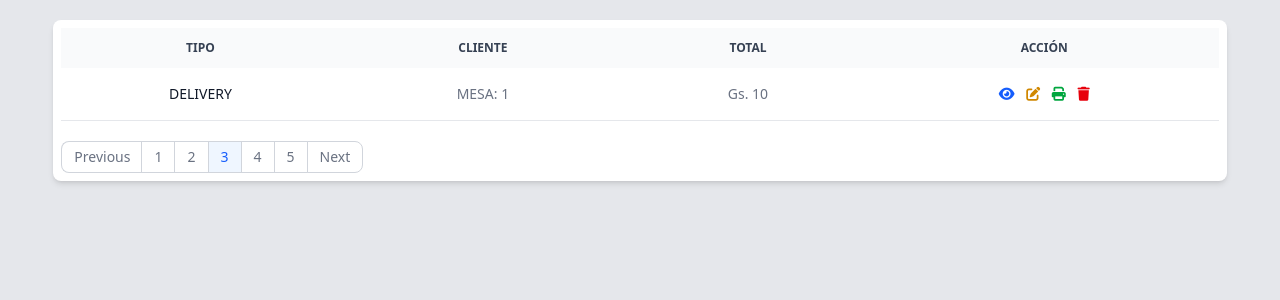
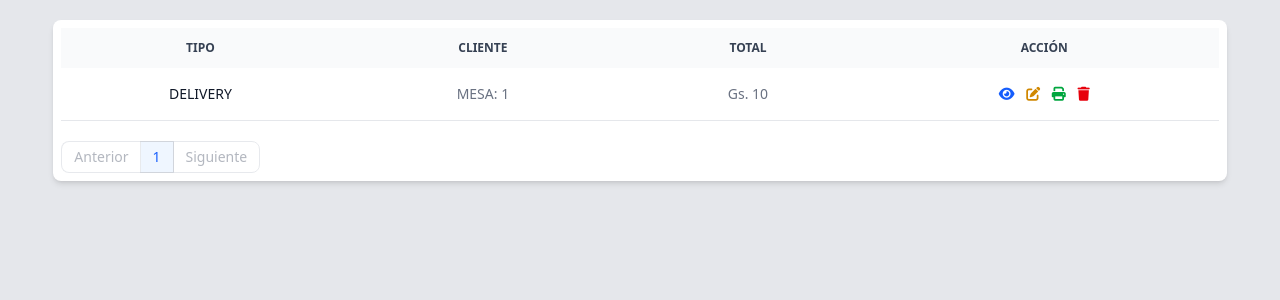
Before and after one commit to jdg24g/tail-bidmax, a Django app: page / in a window 1280 px wide. Shown: the part 64-364 px from the top of the page. Run offline with Django 5.2, Linux system fonts and the light colour scheme; a user stored in the database is signed in; tables that the repository leaves empty hold one stand-in row (values such as "Sample post").

Commit message:
Implement pagination for ticket list view

```diff
--- /dev/null
+++ b/a_pagina/static/js/table.js
@@ -0,0 +1,57 @@
+function printTicket(url) {
+  // Abre la URL en una nueva ventana
+  const printWindow = window.open(url, "_blank");
+
+  // Cuando la ventana termine de cargar, imprime
+  printWindow.onload = function () {
+    printWindow.print();
+    // Espera un momento y luego cierra la ventana
+    setTimeout(function () {
+      printWindow.close();
+    }, 10000); // Espera 1 segundo antes de cerrar
+  };
+}
+
+function deleteTicket(ticketId) {
+  const themeColor = document.querySelector('meta[name="theme-color"]');
+  themeColor.setAttribute("content", "#991B1B");
+  if (confirm("¿Estás seguro que deseas eliminar este ticket?")) {
+    fetch(`/delete-ticket/${ticketId}/`, {
+      method: "DELETE",
+      headers: {
+        "X-CSRFToken": getCookie("csrftoken"),
+      },
+    })
+      .then((response) => {
+        if (response.ok) {
+          // Recarga la página después de eliminar
+          window.location.reload();
+          themeColor.setAttribute("content", "#0F172A");
+        } else {
+          alert("Error al eliminar el ticket");
+        }
+      })
+      .catch((error) => {
+        console.error("Error:", error);
+        alert("Error al eliminar el ticket");
+      });
+  } else {
+    themeColor.setAttribute("content", "#0F172A");
+  }
+}
+
+// Función auxiliar para obtener el token CSRF
+function getCookie(name) {
+  let cookieValue = null;
+  if (document.cookie && document.cookie !== "") {
+    const cookies = document.cookie.split(";");
+    for (let i = 0; i < cookies.length; i++) {
+      const cookie = cookies[i].trim();
+      if (cookie.substring(0, name.length + 1) === name + "=") {
+        cookieValue = decodeURIComponent(cookie.substring(name.length + 1));
+        break;
+      }
+    }
+  }
+  return cookieValue;
+}
--- a/a_pagina/static/src/output.css
+++ b/a_pagina/static/src/output.css
@@ -232,6 +232,9 @@
   }
 }
 @layer utilities {
+  .pointer-events-none {
+    pointer-events: none;
+  }
   .collapse {
     visibility: collapse;
   }
@@ -906,6 +909,9 @@
   .underline {
     text-decoration-line: underline;
   }
+  .opacity-50 {
+    opacity: 50%;
+  }
   .shadow {
     --tw-shadow: 0 1px 3px 0 var(--tw-shadow-color, rgb(0 0 0 / 0.1)), 0 1px 2px -1px var(--tw-shadow-color, rgb(0 0 0 / 0.1));
     box-shadow: var(--tw-inset-shadow), var(--tw-inset-ring-shadow), var(--tw-ring-offset-shadow), var(--tw-ring-shadow), var(--tw-shadow);
--- a/a_pagina/templates/components/table.html
+++ b/a_pagina/templates/components/table.html
@@ -1,3 +1,4 @@
+{% load static %}
 {% load humanize %}
 <div class="flex justify-center">
     <div class="relative  shadow-md sm:rounded-lg p-2 rounded-sm bg-white dark:bg-gray-800 mt-5 w-11/12">
@@ -62,91 +63,43 @@
         </tbody>
 
     </table>
-    <nav aria-label="Page navigation example" class="mt-5">
+    <nav aria-label="Paginación" class="mt-5">
         <ul class="inline-flex -space-x-px text-sm">
             <li>
-            <a href="#" class="flex items-center justify-center px-3 h-8 ms-0 leading-tight text-gray-500 bg-white border border-e-0 border-gray-300 rounded-s-lg hover:bg-gray-100 hover:text-gray-700 dark:bg-gray-800 dark:border-gray-700 dark:text-gray-400 dark:hover:bg-gray-700 dark:hover:text-white">Previous</a>
+                <a href="?page={% if items.has_previous %}{{ items.previous_page_number }}{% else %}1{% endif %}"
+                   class="flex items-center justify-center px-3 h-8 ms-0 leading-tight text-gray-500 bg-white border border-e-0 border-gray-300 rounded-s-lg hover:bg-gray-100 hover:text-gray-700 dark:bg-gray-800 dark:border-gray-700 dark:text-gray-400 dark:hover:bg-gray-700 dark:hover:text-white {% if not items.has_previous %}pointer-events-none opacity-50{% endif %}">
+                    Anterior
+                </a>
             </li>
+
+            {% for num in items.paginator.page_range %}
+                {% if num == items.number %}
                 <li>
-            <a href="#" class="flex items-center justify-center px-3 h-8 leading-tight text-gray-500 bg-white border border-gray-300 hover:bg-gray-100 hover:text-gray-700 dark:bg-gray-800 dark:border-gray-700 dark:text-gray-400 dark:hover:bg-gray-700 dark:hover:text-white">1</a>
+                    <a href="?page={{ num }}"
+                       aria-current="page"
+                       class="flex items-center justify-center px-3 h-8 text-blue-600 border border-gray-300 bg-blue-50 hover:bg-blue-100 hover:text-blue-700 dark:border-gray-700 dark:bg-gray-700 dark:text-white">
+                        {{ num }}
+                    </a>
                 </li>
+                {% else %}
                 <li>
-            <a href="#" class="flex items-center justify-center px-3 h-8 leading-tight text-gray-500 bg-white border border-gray-300 hover:bg-gray-100 hover:text-gray-700 dark:bg-gray-800 dark:border-gray-700 dark:text-gray-400 dark:hover:bg-gray-700 dark:hover:text-white">2</a>
+                    <a href="?page={{ num }}"
+                       class="flex items-center justify-center px-3 h-8 leading-tight text-gray-500 bg-white border border-gray-300 hover:bg-gray-100 hover:text-gray-700 dark:bg-gray-800 dark:border-gray-700 dark:text-gray-400 dark:hover:bg-gray-700 dark:hover:text-white">
+                        {{ num }}
+                    </a>
                 </li>
+                {% endif %}
+            {% endfor %}
+
             <li>
-            <a href="#" aria-current="page" class="flex items-center justify-center px-3 h-8 text-blue-600 border border-gray-300 bg-blue-50 hover:bg-blue-100 hover:text-blue-700 dark:border-gray-700 dark:bg-gray-700 dark:text-white">3</a>
-          </li>
-          <li>
-            <a href="#" class="flex items-center justify-center px-3 h-8 leading-tight text-gray-500 bg-white border border-gray-300 hover:bg-gray-100 hover:text-gray-700 dark:bg-gray-800 dark:border-gray-700 dark:text-gray-400 dark:hover:bg-gray-700 dark:hover:text-white">4</a>
-          </li>
-          <li>
-            <a href="#" class="flex items-center justify-center px-3 h-8 leading-tight text-gray-500 bg-white border border-gray-300 hover:bg-gray-100 hover:text-gray-700 dark:bg-gray-800 dark:border-gray-700 dark:text-gray-400 dark:hover:bg-gray-700 dark:hover:text-white">5</a>
-          </li>
-          <li>
-            <a href="#" class="flex items-center justify-center px-3 h-8 leading-tight text-gray-500 bg-white border border-gray-300 rounded-e-lg hover:bg-gray-100 hover:text-gray-700 dark:bg-gray-800 dark:border-gray-700 dark:text-gray-400 dark:hover:bg-gray-700 dark:hover:text-white">Next</a>
+                <a href="?page={% if items.has_next %}{{ items.next_page_number }}{% else %}{{ items.paginator.num_pages }}{% endif %}"
+                   class="flex items-center justify-center px-3 h-8 leading-tight text-gray-500 bg-white border border-gray-300 rounded-e-lg hover:bg-gray-100 hover:text-gray-700 dark:bg-gray-800 dark:border-gray-700 dark:text-gray-400 dark:hover:bg-gray-700 dark:hover:text-white {% if not items.has_next %}pointer-events-none opacity-50{% endif %}">
+                    Siguiente
+                </a>
             </li>
         </ul>
     </nav>
 </div>
 </div>
 
-<script>
-    function printTicket(url) {
-        // Abre la URL en una nueva ventana
-        const printWindow = window.open(url, '_blank');
-
-        // Cuando la ventana termine de cargar, imprime
-        printWindow.onload = function() {
-            printWindow.print();
-            // Espera un momento y luego cierra la ventana
-            setTimeout(function() {
-                printWindow.close();
-            }, 10000); // Espera 1 segundo antes de cerrar
-        };
-    }
-
-    function deleteTicket(ticketId) {
-        const themeColor = document.querySelector('meta[name="theme-color"]');
-        themeColor.setAttribute('content', '#991B1B');
-        if (confirm('¿Estás seguro que deseas eliminar este ticket?')) {
-
-            fetch(`/delete-ticket/${ticketId}/`, {
-                method: 'DELETE',
-                headers: {
-                    'X-CSRFToken': getCookie('csrftoken')
-                },
-            })
-            .then(response => {
-                if (response.ok) {
-                    // Recarga la página después de eliminar
-                    window.location.reload();
-                    themeColor.setAttribute('content', '#0F172A');
-                } else {
-                    alert('Error al eliminar el ticket');
-                }
-            })
-            .catch(error => {
-                console.error('Error:', error);
-                alert('Error al eliminar el ticket');
-            });
-        }else{
-            themeColor.setAttribute('content', '#0F172A');
-        }
-    }
-
-    // Función auxiliar para obtener el token CSRF
-    function getCookie(name) {
-        let cookieValue = null;
-        if (document.cookie && document.cookie !== '') {
-            const cookies = document.cookie.split(';');
-            for (let i = 0; i < cookies.length; i++) {
-                const cookie = cookies[i].trim();
-                if (cookie.substring(0, name.length + 1) === (name + '=')) {
-                    cookieValue = decodeURIComponent(cookie.substring(name.length + 1));
-                    break;
-                }
-            }
-        }
-        return cookieValue;
-    }
-</script>
+<script src="{% static 'js/table.js' %}"></script>
--- a/a_pagina/views.py
+++ b/a_pagina/views.py
@@ -7,19 +7,32 @@ from django.views import View
 from django.views.generic.edit import UpdateView
 from django.urls import reverse_lazy
 from django.contrib.auth import authenticate, login
+from django.core.paginator import Paginator
 
 #login required redirect to django admin login page
 @login_required(login_url='/login/')
 def index(request):
     title = "BIDMAX - INICIO"
-    tickets = Ticket.objects.all().order_by('-add_time')
     color = "#0F172A"
+
+    # Obtener todos los tickets ordenados
+    lista_tickets = Ticket.objects.all().order_by('-add_time')
+
+    # Crear el paginador con 50 items por página
+    paginator = Paginator(lista_tickets, 50)
+
+    # Obtener el número de página desde la URL
+    page_number = request.GET.get('page', 1)
+
+    # Obtener los tickets para la página actual
+    tickets = paginator.get_page(page_number)
+
     context = {
-        'title':title,
-        'items':tickets,
-        'color':color
+        'title': title,
+        'items': tickets,  # Mantiene el mismo nombre 'items' para compatibilidad con el template
+        'color': color
     }
-    return render(request,'index.html',context)
+    return render(request, 'index.html', context)
 
 @login_required(login_url='/login/')
 def ver_ticket(request,pk):
```
Lines whose indentation alone changed are shown as unchanged.
